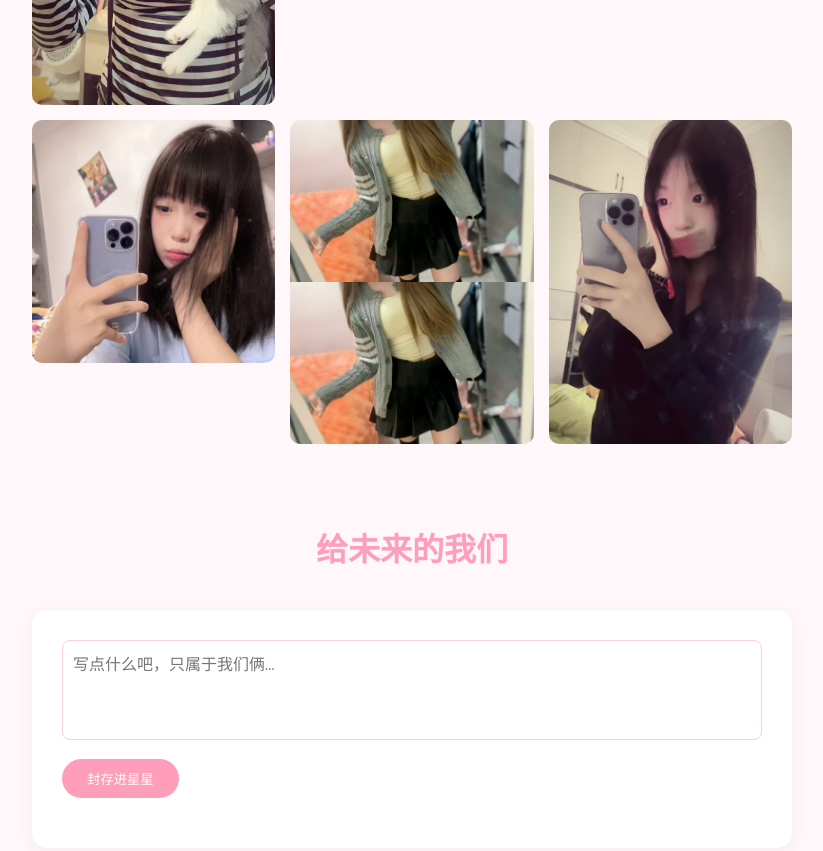
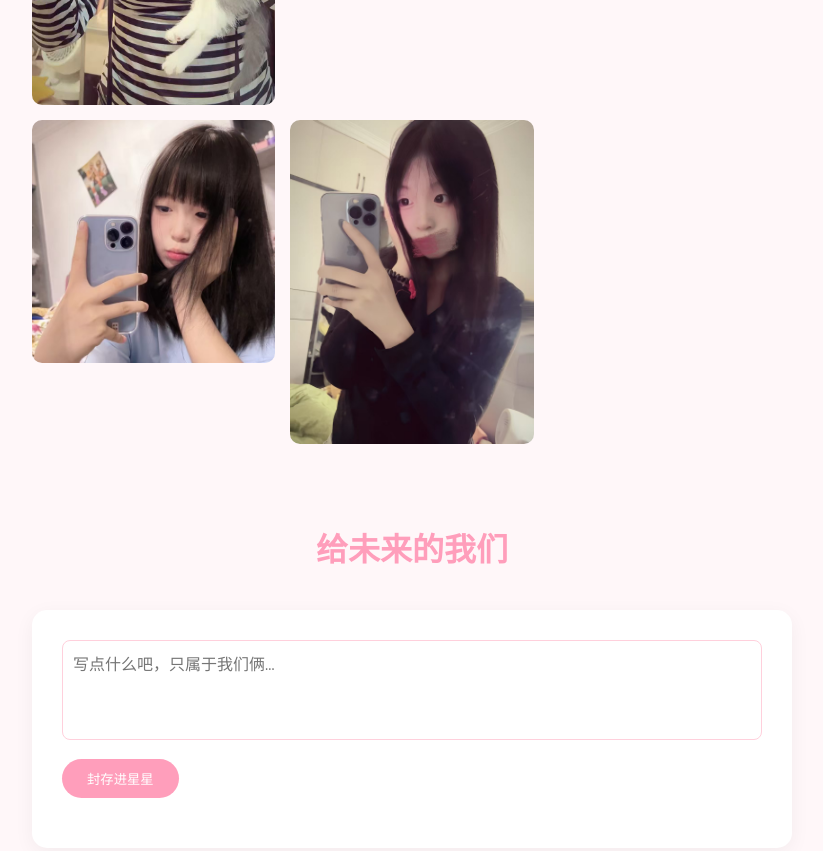
Before and after one commit to hll512/love, a plain HTML site: page index.html in a window 1280 px wide. Shown: the part 1890-2741 px from the top of the page, without its empty margins (228-1051 px from the left). Drawn offline with nearby package versions, Linux system fonts and the light colour scheme; a web font is replaced by a local one.

Commit message:
index.html

```diff
--- a/index.html
+++ b/index.html
@@ -206,8 +206,6 @@
         <img src="https://raw.githubusercontent.com/hll512/love/main/mmexport1759910525352.jpg" alt="photo">
         <img
 src="https://raw.githubusercontent.com/hll512/love/main/mmexport1761426677869.jpg" alt="photo">
-        <img
-src="https://raw.githubusercontent.com/hll512/love/main/mmexport1761489661793.jpg" alt="photo">
         <img src="https://raw.githubusercontent.com/hll512/love/main/mmexport1760785902493.jpg" alt="photo">
     </div>
 </section>
```
